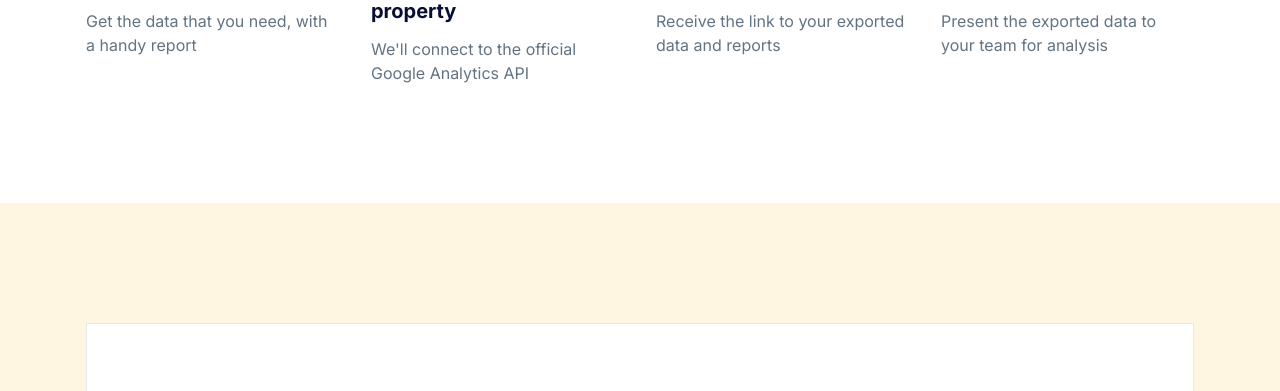
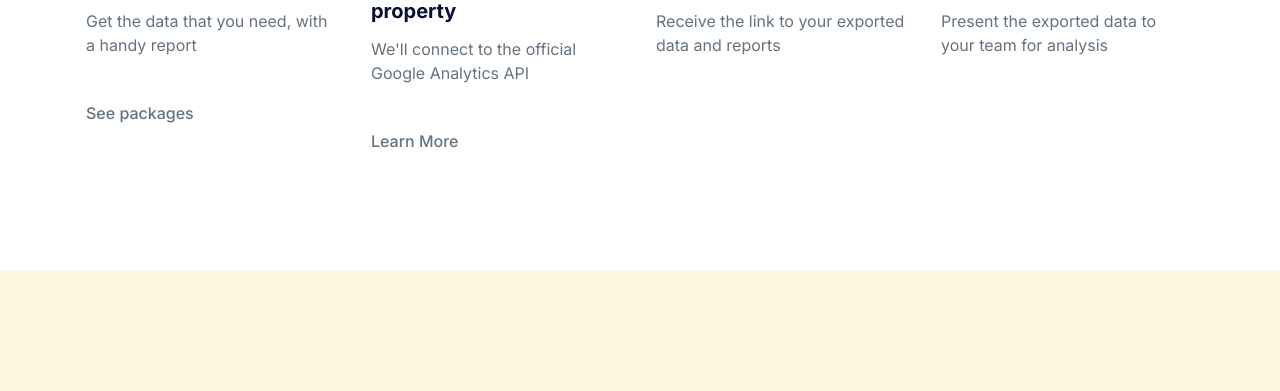
Before and after one commit to benpascoe/analyticsexport, a plain HTML site: page index.html in a window 1280 px wide. Shown: the part 909-1300 px from the top of the page. Drawn offline with Linux system fonts and the light colour scheme.

Commit message:
Update index.html

```diff
--- a/index.html
+++ b/index.html
@@ -358,12 +358,12 @@
               <p class="text-body-color mb-8 lg:mb-11">
                 Get the data that you need, with a handy report
               </p>
-              <!-- <a
-                href="javascript:void(0)"
+              <a
+                href="#pricing"
                 class="font-medium text-base text-body-color hover:text-primary"
               >
-                Learn More
-              </a> -->
+                See packages
+              </a>
             </div>
           </div>
           <div class="w-full md:w-1/2 lg:w-1/4 px-4">
@@ -432,12 +432,12 @@
               <p class="text-body-color mb-8 lg:mb-11">
                 We'll connect to the official Google Analytics API
               </p>
-              <!-- <a
-                href="javascript:void(0)"
+              <a
+                href="process.html"
                 class="font-medium text-base text-body-color hover:text-primary"
               >
                 Learn More
-              </a> -->
+              </a>
             </div>
           </div>
           <div class="w-full md:w-1/2 lg:w-1/4 px-4">
@@ -1029,7 +1029,7 @@
                 CUSTOM
               </span>
               <h2 class="font-semibold text-primary mb-9 text-[28px]">
-                £ Contact Us
+                £ 10,000
               </h2>
 
               <div class="mb-10">
```
